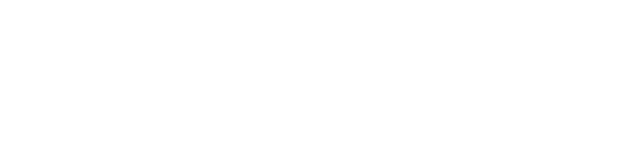
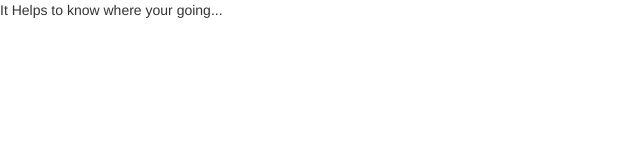
Before and after one commit to DreamsAreForever/DreamsAreForeverInc, a plain HTML site: page index.html in a window 1280 px wide. Shown: the whole page, without its empty margins (0-640 px from the left). Drawn offline with nearby package versions, Linux system fonts and the light colour scheme.

Commit message:
Update index.html

```diff
--- a/index.html
+++ b/index.html
@@ -9,6 +9,8 @@
     integrity="sha384-BVYiiSIFeK1dGmJRAkycuHAHRg32OmUcww7on3RYdg4Va+PmSTsz/K68vbdEjh4u"
     crossorigin="anonymous">
 
+It Helps to know where your going...
+
   </head>
   <body>
 
```
